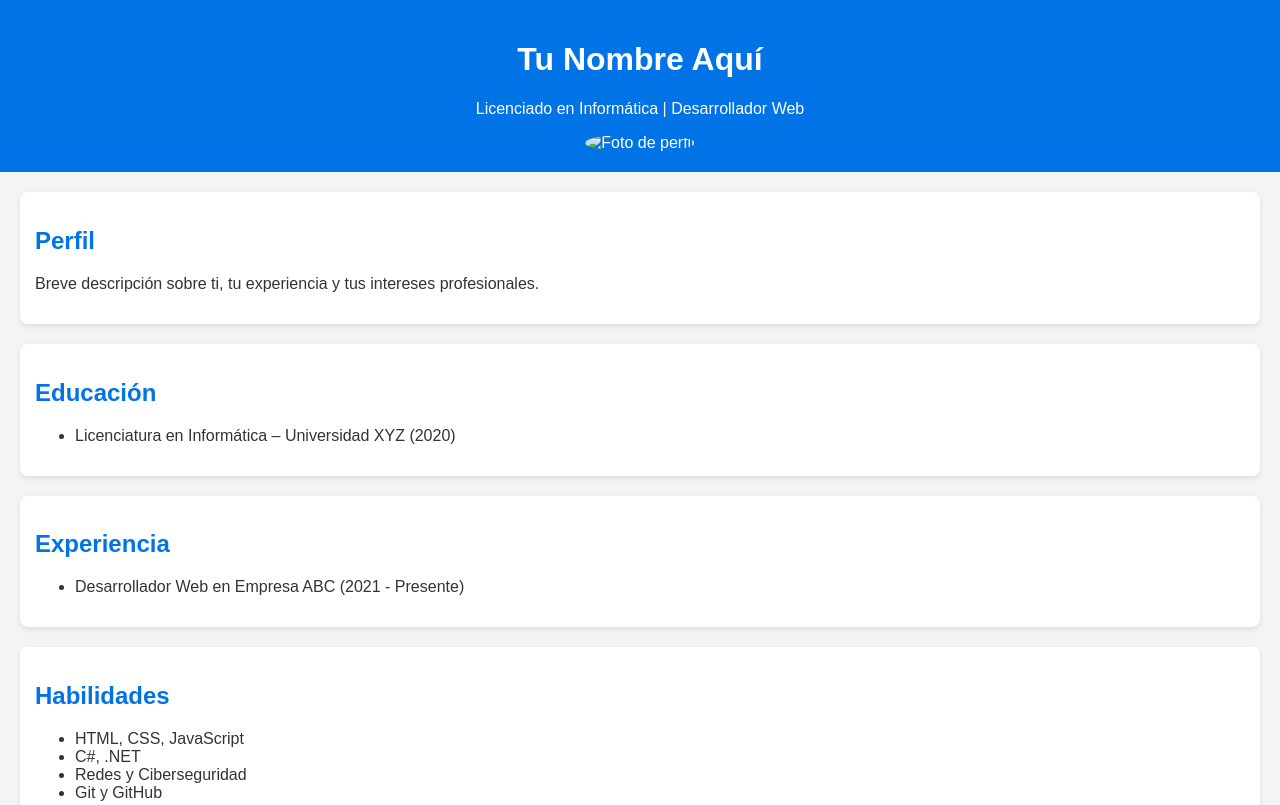
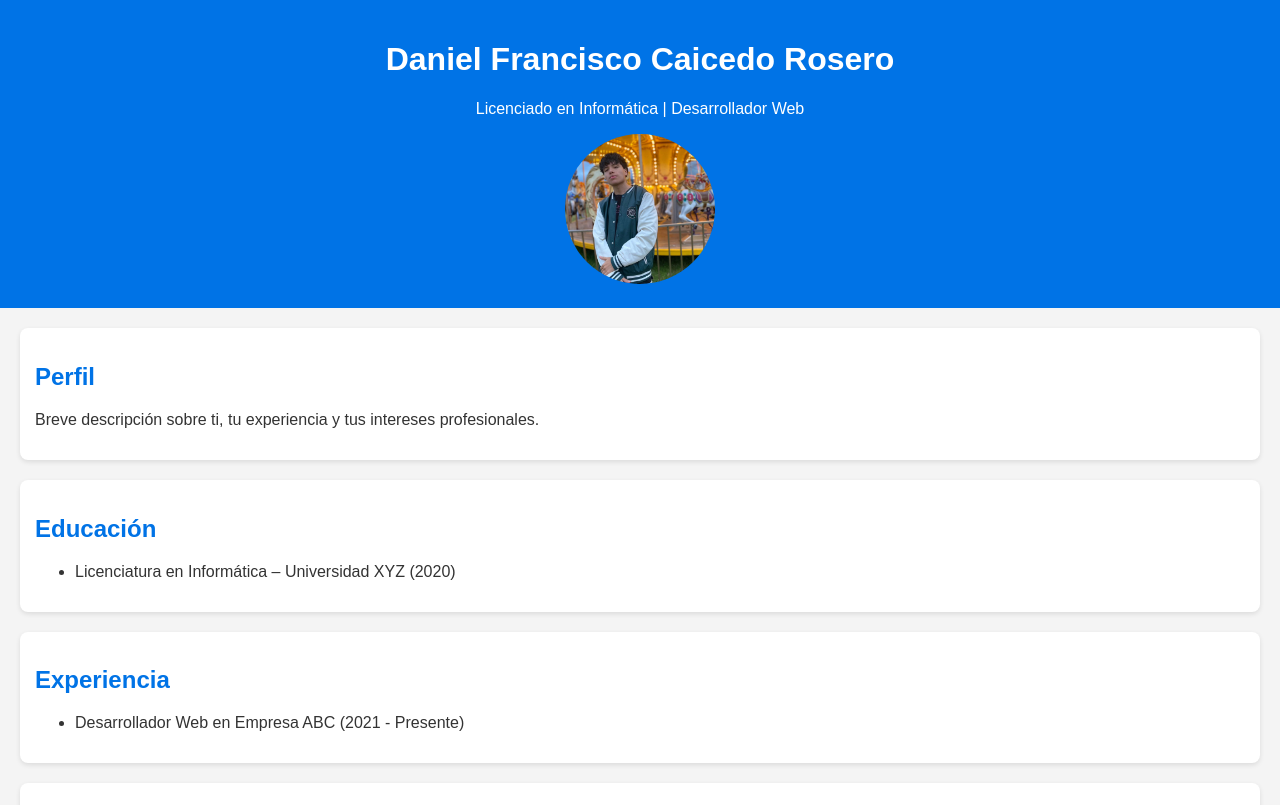
Before and after one commit to Dembow-G/Hoja_de_vida, a plain HTML site: page index.html in a window 1280 px wide. Shown: the top 805 px of the page. Drawn offline with Linux system fonts and the light colour scheme.

Commit message:
Agregada foto de perfil

```diff
--- a/index.html
+++ b/index.html
@@ -43,11 +43,11 @@
 </head>
 <body>
     <header>
-        <h1>Tu Nombre Aquí</h1>
+        <h1>Daniel Francisco Caicedo Rosero</h1>
         <p>Licenciado en Informática | Desarrollador Web</p>
         <div class="foto">
             <!-- Rama foto: aquí agregas tu foto -->
-            <img src="img/foto.jpg" alt="Foto de perfil">
+            <img src="img/yo.jpeg" alt="Foto de perfil">
         </div>
     </header>
 
```
Also changed, not shown: img/yo.jpeg (added).
